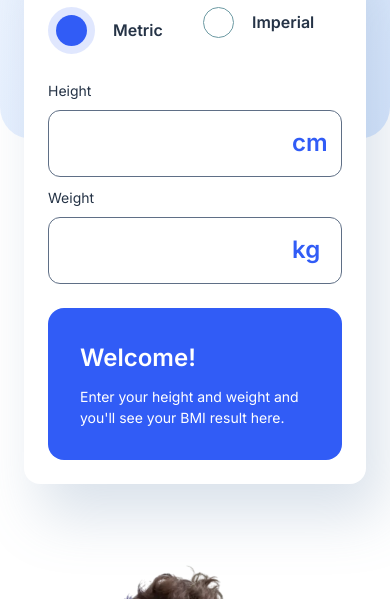
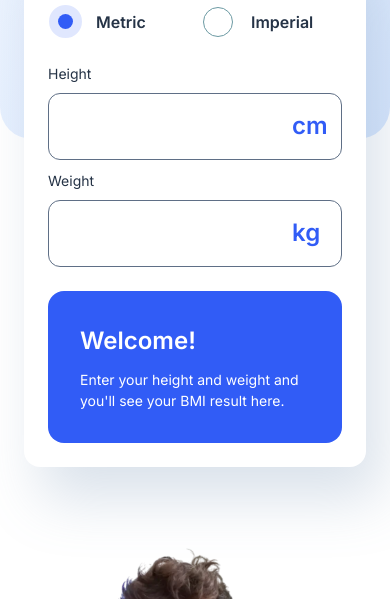
Before and after one commit to jcad57/BMI-Calculator, a plain HTML site: page index.html in a window 390 px wide. Shown: the part 501-1100 px from the top of the page. Drawn offline with Linux system fonts and the light colour scheme.

Commit message:
Update index.css
Attempt 3 to fix iPhone related radio button bug. Replaced width with min-width and min-height which seems to have worked.

```diff
--- a/index.css
+++ b/index.css
@@ -140,21 +140,21 @@ input[type=radio] {
     appearance: none;
     background-color: #fff;
     margin: 0;
-
-    min-width: 1.938rem;
-    min-height: 1.938rem;
+    min-width: 30px;
+    min-height: 30px;
     aspect-ratio: 1;
     border: 1px solid var(--radio-btn-border-clr-default);
     border-radius: 50%;
 }
 
 input[type=radio]:checked {
-    margin-inline: .5rem;
-    margin-block: .5rem;
-    width: 1rem;
+    min-width: 15px;
+    min-height: 15px;
+    margin-left: 10px;
+    margin-right: 5px;
     background-color: var(--clr-blue);
     border: none;
-    outline: .5rem solid hsl(227, 92%, 58%, 15%);
+    outline: 9px solid hsl(227, 92%, 58%, 15%);
 }
 
 input[type=radio]:hover {
@@ -233,6 +233,7 @@ label {
 .bmi__unit-select-container {
     display: grid;
     grid-template-columns: 1fr 1fr;
+    align-items: center;
     gap: 1rem;
     padding-block: 1.5rem;
 }
```
